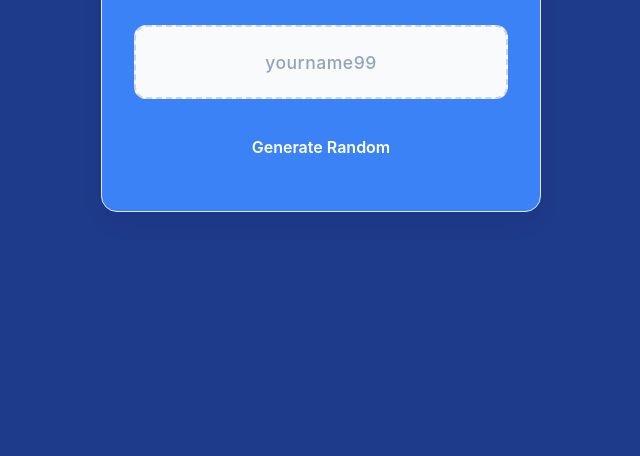
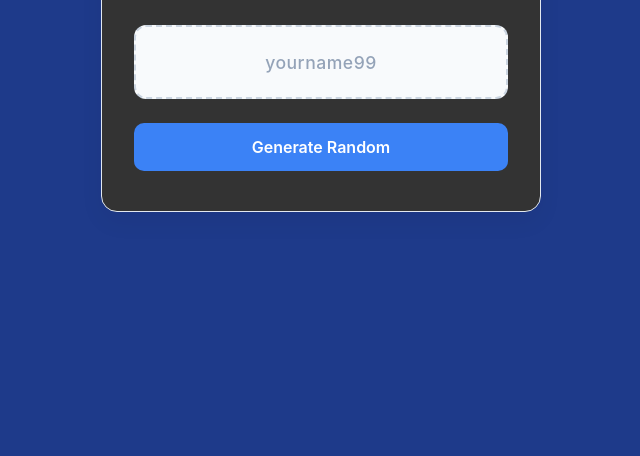
Before and after one commit to CoolKoala45/username-generator, a plain HTML site: page index.html in a window 1280 px wide. Shown: the part 344-800 px from the top of the page, without its empty margins (319-959 px from the left). Drawn offline with Linux system fonts and the light colour scheme.

Commit message:
Update index.html

```diff
--- a/index.html
+++ b/index.html
@@ -7,7 +7,7 @@
   <style>
     :root {
       --bg-color: #1E3A8A;
-      --card-bg: #3B82F6;
+      --card-bg: #333333;
       --text-main: #1e293b;
       --text-muted: #64748b;
       --primary: #3b82f6;
```
